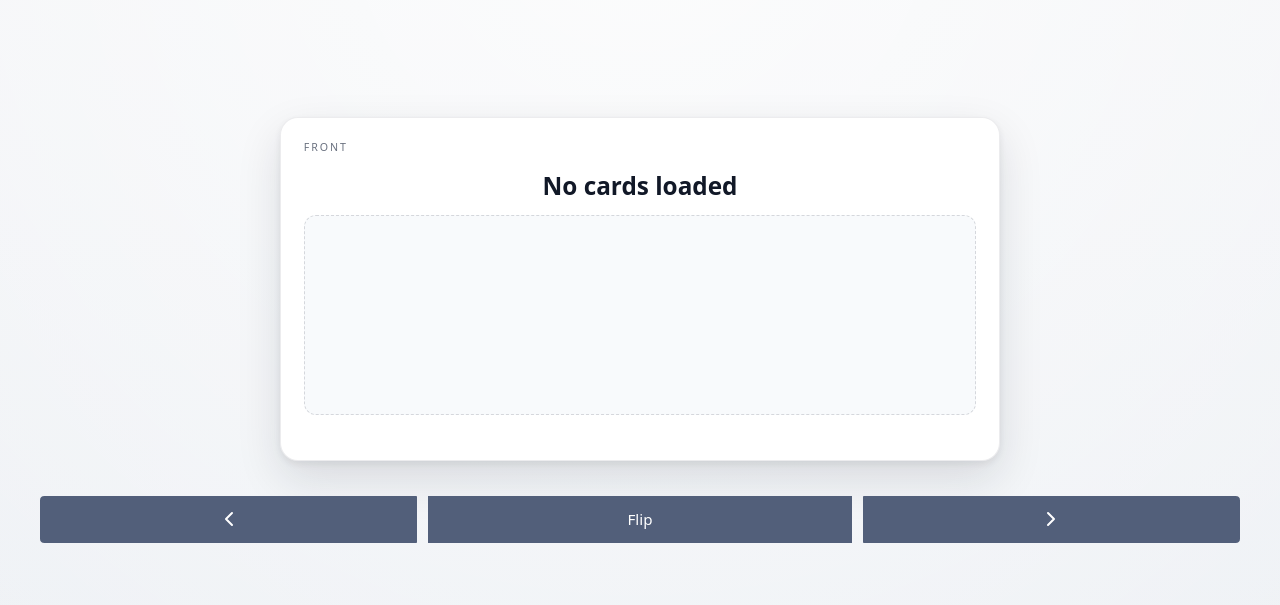
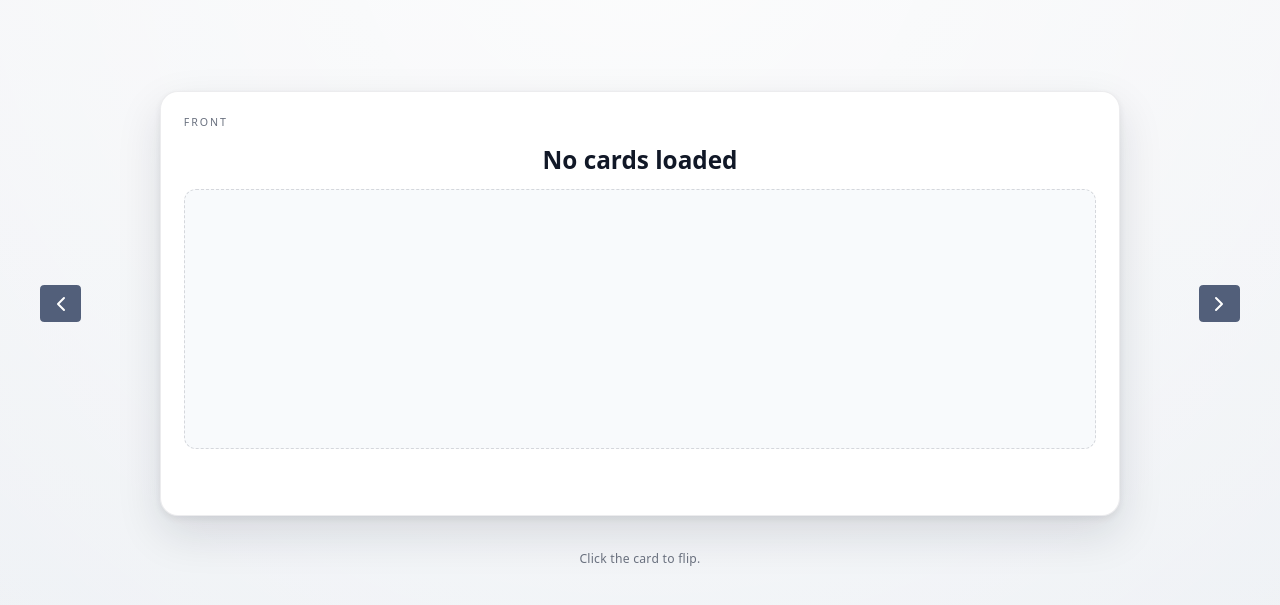
Before and after one commit to botacatalin/Flashcards, a Flask app: page /presenter in a window 1280 px wide. Shown: the part 110-715 px from the top of the page. Run offline with Flask 3, Linux system fonts and the light colour scheme; some libraries are stand-ins or nearby versions.

Commit message:
Refactor

```diff
--- a/static/app.js
+++ b/static/app.js
@@ -30,7 +30,6 @@ document.addEventListener("DOMContentLoaded", () => {
     presenterLoadButton: document.getElementById("presenter-load"),
     presenterLoadInput: document.getElementById("presenter-json"),
     presenterCard: document.getElementById("presenter-card"),
-    presenterFlipButton: document.getElementById("presenter-flip"),
     presenterFullscreenButton: document.getElementById("presenter-fullscreen"),
     frontPreview: document.querySelector('[data-preview="front"]'),
     backPreview: document.querySelector('[data-preview="back"]'),
@@ -614,11 +613,18 @@ document.addEventListener("DOMContentLoaded", () => {
   };
 
   const setupPresenter = () => {
-    if (dom.presenterFlipButton) {
-      dom.presenterFlipButton.addEventListener("click", () => {
-        if (dom.presenterCard) {
-          dom.presenterCard.classList.toggle("is-flipped");
+    const toggleFlip = () => {
+      if (dom.presenterCard) {
+        dom.presenterCard.classList.toggle("is-flipped");
+      }
+    };
+
+    if (dom.presenterCard) {
+      dom.presenterCard.addEventListener("click", (event) => {
+        if (event.target.closest("button, a, input, textarea, select")) {
+          return;
         }
+        toggleFlip();
       });
     }
 
--- a/templates/presenter.html
+++ b/templates/presenter.html
@@ -45,14 +45,24 @@
         gap: 1.25rem;
       }
 
+      .presenter-shell {
+        width: 100%;
+        display: grid;
+        grid-template-columns: auto 1fr auto;
+        align-items: center;
+        gap: 1rem;
+        justify-items: center;
+      }
+
       .presenter-card {
-        width: min(720px, 100%);
+        width: min(960px, 100%);
         perspective: 1200px;
+        cursor: pointer;
       }
 
       .presenter-card-inner {
         position: relative;
-        min-height: 360px;
+        min-height: 440px;
         transition: transform 0.7s ease;
         transform-style: preserve-3d;
       }
@@ -99,7 +109,7 @@
       .preview-layout {
         display: grid;
         gap: 0.75rem;
-        min-height: 200px;
+        min-height: 260px;
       }
 
       .preview-layout[data-layout="full"] {
@@ -196,9 +206,21 @@
         gap: 0.75rem;
       }
 
+      .presenter-hint {
+        font-size: 0.8rem;
+        color: #6b7280;
+        letter-spacing: 0.02em;
+      }
+
       @media (max-width: 900px) {
         .presenter-card-inner {
           min-height: 420px;
+        }
+
+        .presenter-shell {
+          grid-template-columns: 1fr;
+          justify-items: center;
+          gap: 0.75rem;
         }
       }
     </style>
@@ -251,8 +273,19 @@
 
     <main class="container">
       <section class="presenter-stage">
-        <div class="presenter-card" id="presenter-card">
-          <div class="presenter-card-inner">
+        <div class="presenter-shell">
+          <button
+            class="secondary icon-only"
+            type="button"
+            id="preview-prev"
+            title="Previous"
+            aria-label="Previous"
+          >
+            <i data-feather="chevron-left"></i>
+          </button>
+
+          <div class="presenter-card" id="presenter-card">
+            <div class="presenter-card-inner">
             <article class="presenter-face presenter-front">
               <span class="presenter-label">Front</span>
               <h2 class="presenter-title" data-card-name>Card Name</h2>
@@ -283,28 +316,9 @@
                 </div>
               </div>
             </article>
+            </div>
           </div>
-        </div>
 
-        <div class="presenter-controls" role="group">
-          <button
-            class="secondary icon-only"
-            type="button"
-            id="preview-prev"
-            title="Previous"
-            aria-label="Previous"
-          >
-            <i data-feather="chevron-left"></i>
-          </button>
-          <button
-            class="secondary"
-            type="button"
-            id="presenter-flip"
-            title="Flip"
-            aria-label="Flip"
-          >
-            Flip
-          </button>
           <button
             class="secondary icon-only"
             type="button"
@@ -315,6 +329,8 @@
             <i data-feather="chevron-right"></i>
           </button>
         </div>
+
+        <p class="presenter-hint">Click the card to flip.</p>
       </section>
     </main>
 
```
